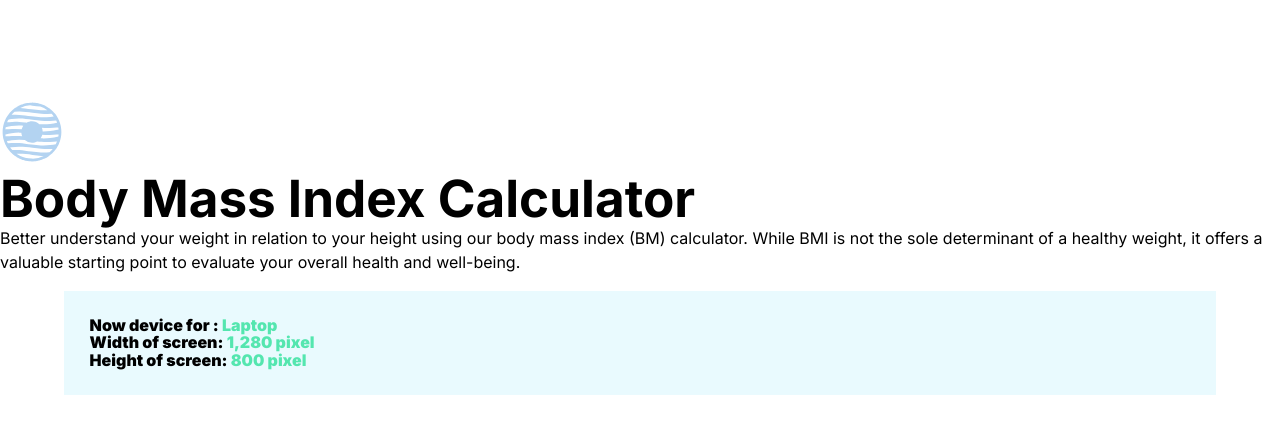
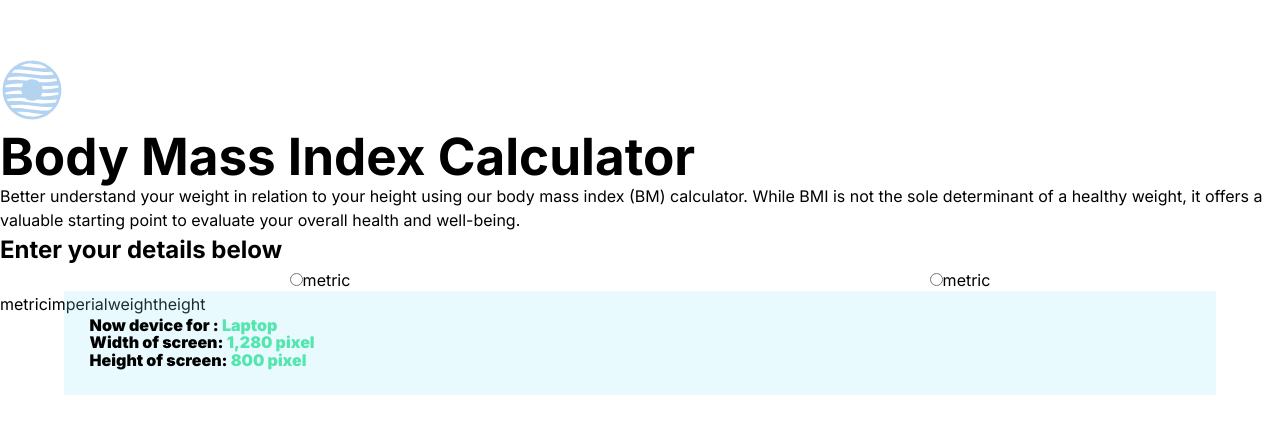
Before and after one commit to PiriyaLapa/body-mass-calculator-page2, a React (Vite) app: page / in a window 1280 px wide. Shown: the part 213-646 px from the top of the page. Built offline with nearby package versions, Linux system fonts and the light colour scheme; the HTML template or start-up script is replaced by a standard one.

Commit message:
update and try to deploy

```diff
--- /dev/null
+++ b/src/components/cards/BmiForm.tsx
@@ -0,0 +1,37 @@
+import { Component, ReactNode } from "react";
+import { RadioBox, StyledBmiForm } from "../../styles/styles";
+
+interface BmiFormProps {
+  bmiContent: {
+    title: string;
+    optionA: string;
+    optionB: string;
+    height: string;
+    weight: string;
+  };
+}
+
+export default class BmiForm extends Component<BmiFormProps> {
+  render(): ReactNode {
+    const { title, optionA, optionB, weight, height } = this.props.bmiContent;
+    return (
+      <StyledBmiForm>
+        <h2>{title}</h2>
+        <RadioBox>
+          <div>
+            <input type="radio" name="matric" id="matric" />
+            <label htmlFor="Matric">{optionA}</label>
+          </div>
+          <div>
+            <input type="radio" name="imperial" id="imperial" />
+            <label htmlFor="Imperial">{optionA}</label>
+          </div>
+        </RadioBox>
+        <span>{optionA}</span>
+        <span>{optionB}</span>
+        <span>{weight}</span>
+        <span>{height}</span>
+      </StyledBmiForm>
+    );
+  }
+}
--- a/src/pages/sections/HeaderSection.tsx
+++ b/src/pages/sections/HeaderSection.tsx
@@ -2,16 +2,18 @@ import { Component, ReactNode } from "react";
 import { StyledHeaderSection } from "../../styles/styles";
 import { HeaderContent } from "../../apis/contentData";
 import HeaderCard from "../../components/cards/HeaderCard";
+import BmiForm from "../../components/cards/BmiForm";
 
 interface HeaderSectionProps {
   dataApis: HeaderContent;
 }
 export default class HeaderSection extends Component<HeaderSectionProps> {
   render(): ReactNode {
-    const { header} = this.props.dataApis;
+    const { header, contentcal} = this.props.dataApis;
     return (
       <StyledHeaderSection>
         <HeaderCard headerContent={header} />
+        <BmiForm bmiContent={contentcal} />
       </StyledHeaderSection>
     );
   }
--- a/src/styles/styles.ts
+++ b/src/styles/styles.ts
@@ -24,7 +24,7 @@ export const StyledHeaderSection = styled.div`
 `;
 export const StyledLandingPage = styled.div`
     display:grid;
-    grid-template-rows:  auto auto auto
+    grid-template-rows:  auto auto auto ;
 
     @media screen and (max-width: 767px) {
         //
@@ -69,3 +69,14 @@ export const StyledScreenSizeDetect = styled.div`
     }
   }
 `;
+export const StyledBmiForm = styled.form``;
+export const RadioBox = styled.div`
+display:flex;
+justify-content:space-around;
+text-align:center;
+  div{
+      display:inline-block;
+      align-items:center;
+
+  }
+`;
```
